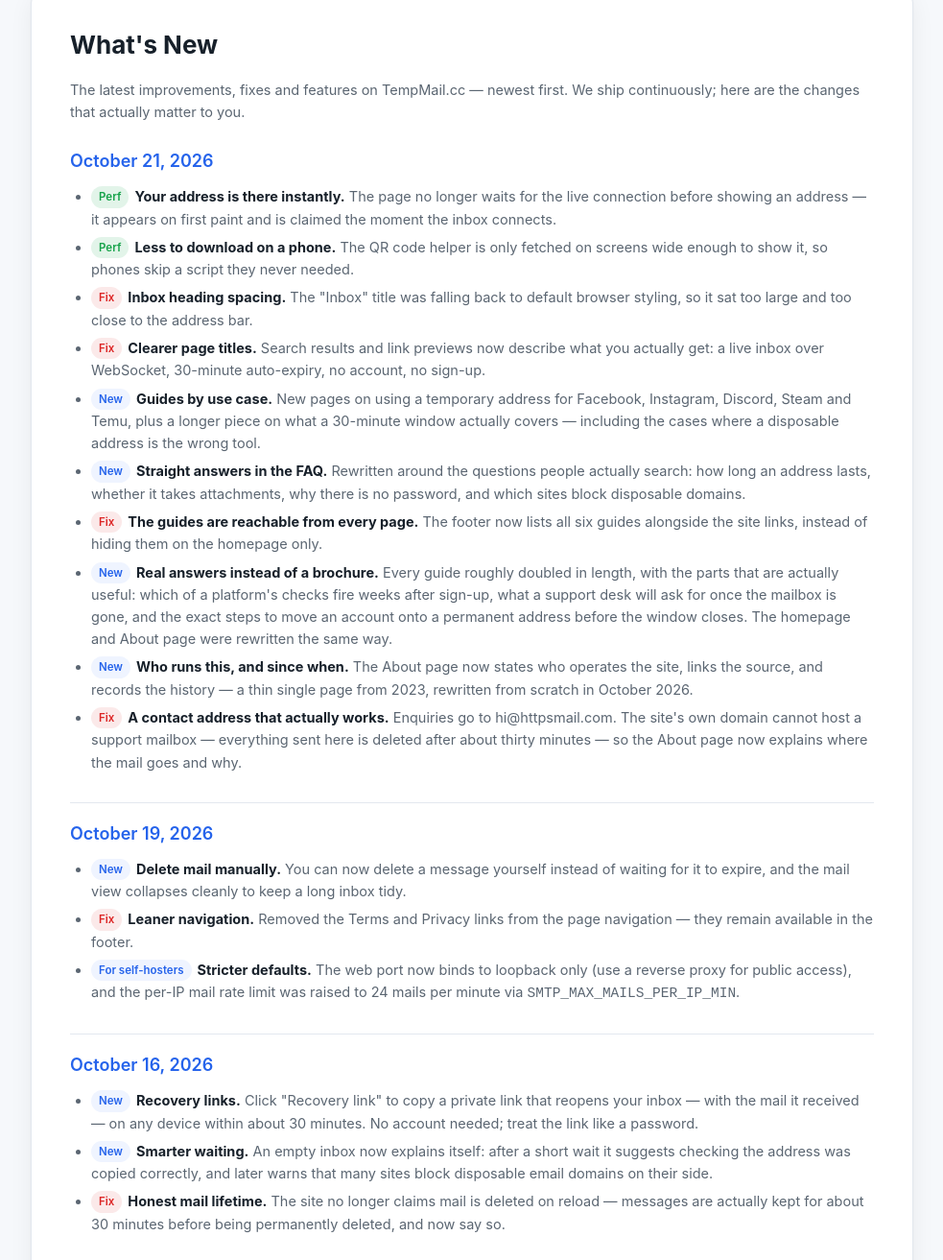
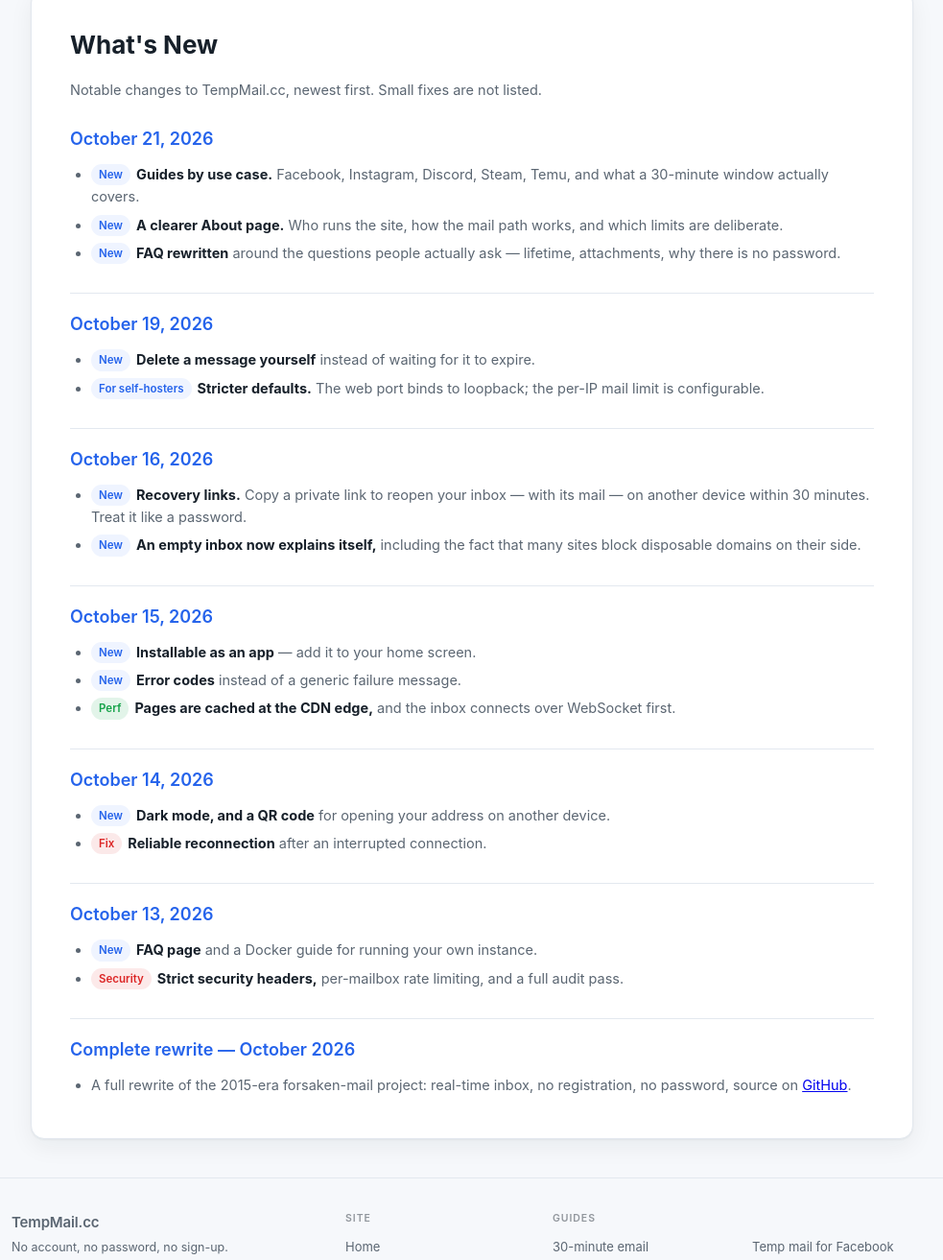
Before and after one commit to steley/tempmail, a website: page public/changelog.html in a window 1280 px wide. Shown: the part 100-1413 px from the top of the page at 96% size, without its empty margins (148-1131 px from the left). Drawn offline with Linux system fonts and the light colour scheme.

Commit message:
changelog: list what changed for visitors, not every commit
25 items down to 15, 700 words down to 316. Dropped the internal
micro-fixes (heading spacing, footer link placement, timestamp
formatting, a panel's close button), the entries that documented our own
SEO work, and the two lines that admitted earlier copy was wrong — a
changelog is not the place for that. The lead now says small fixes are
not listed, so the page can stay short without looking abandoned.

```diff
--- a/public/changelog.html
+++ b/public/changelog.html
@@ -63,80 +63,62 @@
 <main class="container">
   <article class="legal-page">
     <h1>What's New</h1>
-    <p class="changelog-lead">The latest improvements, fixes and features on TempMail.cc — newest first. We ship continuously; here are the changes that actually matter to you.</p>
+    <p class="changelog-lead">Notable changes to TempMail.cc, newest first. Small fixes are not listed.</p>
 
     <h2 class="changelog-date" id="2026-10-21"><time datetime="2026-10-21">October 21, 2026</time></h2>
     <div class="changelog-section">
       <ul>
-        <li><span class="badge badge-perf">Perf</span><b>Your address is there instantly.</b> The page no longer waits for the live connection before showing an address — it appears on first paint and is claimed the moment the inbox connects.</li>
-        <li><span class="badge badge-perf">Perf</span><b>Less to download on a phone.</b> The QR code helper is only fetched on screens wide enough to show it, so phones skip a script they never needed.</li>
-        <li><span class="badge badge-fix">Fix</span><b>Inbox heading spacing.</b> The "Inbox" title was falling back to default browser styling, so it sat too large and too close to the address bar.</li>
-        <li><span class="badge badge-fix">Fix</span><b>Clearer page titles.</b> Search results and link previews now describe what you actually get: a live inbox over WebSocket, 30-minute auto-expiry, no account, no sign-up.</li>
-        <li><span class="badge badge-new">New</span><b>Guides by use case.</b> New pages on using a temporary address for Facebook, Instagram, Discord, Steam and Temu, plus a longer piece on what a 30-minute window actually covers — including the cases where a disposable address is the wrong tool.</li>
-        <li><span class="badge badge-new">New</span><b>Straight answers in the FAQ.</b> Rewritten around the questions people actually search: how long an address lasts, whether it takes attachments, why there is no password, and which sites block disposable domains.</li>
-        <li><span class="badge badge-fix">Fix</span><b>The guides are reachable from every page.</b> The footer now lists all six guides alongside the site links, instead of hiding them on the homepage only.</li>
-        <li><span class="badge badge-new">New</span><b>Real answers instead of a brochure.</b> Every guide roughly doubled in length, with the parts that are actually useful: which of a platform's checks fire weeks after sign-up, what a support desk will ask for once the mailbox is gone, and the exact steps to move an account onto a permanent address before the window closes. The homepage and About page were rewritten the same way.</li>
-        <li><span class="badge badge-new">New</span><b>Who runs this, and since when.</b> The About page now states who operates the site, links the source, and records the history — a thin single page from 2023, rewritten from scratch in October 2026.</li>
-        <li><span class="badge badge-fix">Fix</span><b>A contact address that actually works.</b> Enquiries go to hi@httpsmail.com. The site's own domain cannot host a support mailbox — everything sent here is deleted after about thirty minutes — so the About page now explains where the mail goes and why.</li>
+        <li><span class="badge badge-new">New</span><b>Guides by use case.</b> Facebook, Instagram, Discord, Steam, Temu, and what a 30-minute window actually covers.</li>
+        <li><span class="badge badge-new">New</span><b>A clearer About page.</b> Who runs the site, how the mail path works, and which limits are deliberate.</li>
+        <li><span class="badge badge-new">New</span><b>FAQ rewritten</b> around the questions people actually ask — lifetime, attachments, why there is no password.</li>
       </ul>
     </div>
 
     <h2 class="changelog-date" id="2026-10-19"><time datetime="2026-10-19">October 19, 2026</time></h2>
     <div class="changelog-section">
       <ul>
-        <li><span class="badge badge-new">New</span><b>Delete mail manually.</b> You can now delete a message yourself instead of waiting for it to expire, and the mail view collapses cleanly to keep a long inbox tidy.</li>
-        <li><span class="badge badge-fix">Fix</span><b>Leaner navigation.</b> Removed the Terms and Privacy links from the page navigation — they remain available in the footer.</li>
-        <li><span class="badge badge-new">For self-hosters</span><b>Stricter defaults.</b> The web port now binds to loopback only (use a reverse proxy for public access), and the per-IP mail rate limit was raised to 24 mails per minute via <code>SMTP_MAX_MAILS_PER_IP_MIN</code>.</li>
+        <li><span class="badge badge-new">New</span><b>Delete a message yourself</b> instead of waiting for it to expire.</li>
+        <li><span class="badge badge-new">For self-hosters</span><b>Stricter defaults.</b> The web port binds to loopback; the per-IP mail limit is configurable.</li>
       </ul>
     </div>
 
     <h2 class="changelog-date" id="2026-10-16"><time datetime="2026-10-16">October 16, 2026</time></h2>
     <div class="changelog-section">
       <ul>
-        <li><span class="badge badge-new">New</span><b>Recovery links.</b> Click "Recovery link" to copy a private link that reopens your inbox — with the mail it received — on any device within about 30 minutes. No account needed; treat the link like a password.</li>
-        <li><span class="badge badge-new">New</span><b>Smarter waiting.</b> An empty inbox now explains itself: after a short wait it suggests checking the address was copied correctly, and later warns that many sites block disposable email domains on their side.</li>
-        <li><span class="badge badge-fix">Fix</span><b>Honest mail lifetime.</b> The site no longer claims mail is deleted on reload — messages are actually kept for about 30 minutes before being permanently deleted, and now say so.</li>
+        <li><span class="badge badge-new">New</span><b>Recovery links.</b> Copy a private link to reopen your inbox — with its mail — on another device within 30 minutes. Treat it like a password.</li>
+        <li><span class="badge badge-new">New</span><b>An empty inbox now explains itself,</b> including the fact that many sites block disposable domains on their side.</li>
       </ul>
     </div>
 
     <h2 class="changelog-date" id="2026-10-15"><time datetime="2026-10-15">October 15, 2026</time></h2>
     <div class="changelog-section">
       <ul>
-        <li><span class="badge badge-new">New</span><b>Install TempMail as an app.</b> The site is now a lightweight PWA — add it to your home screen and open your inbox straight from there.</li>
-        <li><span class="badge badge-new">New</span><b>Clearer error messages.</b> When something goes wrong, you'll see a short, reportable error code instead of a generic failure.</li>
-        <li><span class="badge badge-perf">Perf</span><b>Faster worldwide access.</b> Pages are now cached at the CDN edge, and the live inbox connects over WebSocket first for quicker delivery.</li>
-        <li><span class="badge badge-fix">Fix</span><b>Honest connection status.</b> The status indicator now reflects the real state of your live connection instead of guessing.</li>
-        <li><span class="badge badge-fix">Fix</span><b>Mobile address display.</b> Long temporary addresses now auto-fit on small screens instead of overflowing.</li>
-        <li><span class="badge badge-new">For self-hosters</span><b>Simplified Chinese documentation</b> is now available (<a href="https://github.com/steley/tempmail/blob/main/README.zh-CN.md" target="_blank" rel="noopener">README.zh-CN.md</a>), and the maximum accepted mail size is configurable — it now defaults to 1 MB to fit small-memory containers.</li>
+        <li><span class="badge badge-new">New</span><b>Installable as an app</b> — add it to your home screen.</li>
+        <li><span class="badge badge-new">New</span><b>Error codes</b> instead of a generic failure message.</li>
+        <li><span class="badge badge-perf">Perf</span><b>Pages are cached at the CDN edge,</b> and the inbox connects over WebSocket first.</li>
       </ul>
     </div>
 
     <h2 class="changelog-date" id="2026-10-14"><time datetime="2026-10-14">October 14, 2026</time></h2>
     <div class="changelog-section">
       <ul>
-        <li><span class="badge badge-new">New</span><b>Dark mode and QR code sharing.</b> The interface now follows your system theme, and you can generate a QR code of your temporary address to scan it on another device.</li>
-        <li><span class="badge badge-new">New</span><b>Smoother first-time experience.</b> A clearer empty-inbox guide and subtle animations when new mail arrives.</li>
-        <li><span class="badge badge-perf">Perf</span><b>Faster page load.</b> Removed render-blocking scripts so your inbox is ready sooner, especially on mobile.</li>
-        <li><span class="badge badge-fix">Fix</span><b>Reliable reconnection.</b> Fixed an issue where a temporary inbox could appear to lose messages after an interrupted connection recovered.</li>
-        <li><span class="badge badge-fix">Fix</span><b>Raw source view.</b> The raw email source panel now closes correctly when clicking anywhere on the close button.</li>
+        <li><span class="badge badge-new">New</span><b>Dark mode, and a QR code</b> for opening your address on another device.</li>
+        <li><span class="badge badge-fix">Fix</span><b>Reliable reconnection</b> after an interrupted connection.</li>
       </ul>
     </div>
 
     <h2 class="changelog-date" id="2026-10-13"><time datetime="2026-10-13">October 13, 2026</time></h2>
     <div class="changelog-section">
       <ul>
-        <li><span class="badge badge-new">New</span><b>Launch of the FAQ page.</b> Answers to the most common questions about temporary email, privacy and limits — see the <a href="/faq.html">FAQ</a>.</li>
-        <li><span class="badge badge-fix">Security</span><b>Hardened the service.</b> Added strict security headers, per-mailbox rate limiting and a full security audit pass.</li>
-        <li><span class="badge badge-fix">Fix</span><b>Clearer timestamps.</b> Emails that didn't arrive today now show the month and day instead of a bare time.</li>
-        <li><span class="badge badge-fix">Fix</span><b>Mobile layout polish.</b> Fixed several mobile display issues and cleaned up the footer.</li>
-        <li><span class="badge badge-new">For self-hosters</span><b>Docker deployment guide.</b> Complete documentation for running your own instance: clone, build, run, nginx WebSocket proxy and troubleshooting. See the <a href="/about.html">About</a> page for contact and project info.</li>
+        <li><span class="badge badge-new">New</span><b>FAQ page</b> and a Docker guide for running your own instance.</li>
+        <li><span class="badge badge-fix">Security</span><b>Strict security headers,</b> per-mailbox rate limiting, and a full audit pass.</li>
       </ul>
     </div>
 
     <h2 class="changelog-date" id="launch"><time datetime="2026-10-13">Complete rewrite — October 2026</time></h2>
     <div class="changelog-section">
       <ul>
-        <li>TempMail.cc is a <b>complete rewrite</b> of the 2015-era forsaken-mail project: a modern, dependency-clean stack powering a free temporary email service with a real-time inbox — no registration, no password, no personal data. Messages arrive the moment they are sent and are permanently deleted when your session ends. The full source is available on <a href="https://github.com/steley/tempmail" target="_blank" rel="noopener">GitHub</a>.</li>
+        <li>A full rewrite of the 2015-era forsaken-mail project: real-time inbox, no registration, no password, source on <a href="https://github.com/steley/tempmail" target="_blank" rel="noopener">GitHub</a>.</li>
       </ul>
     </div>
   </article>
```
